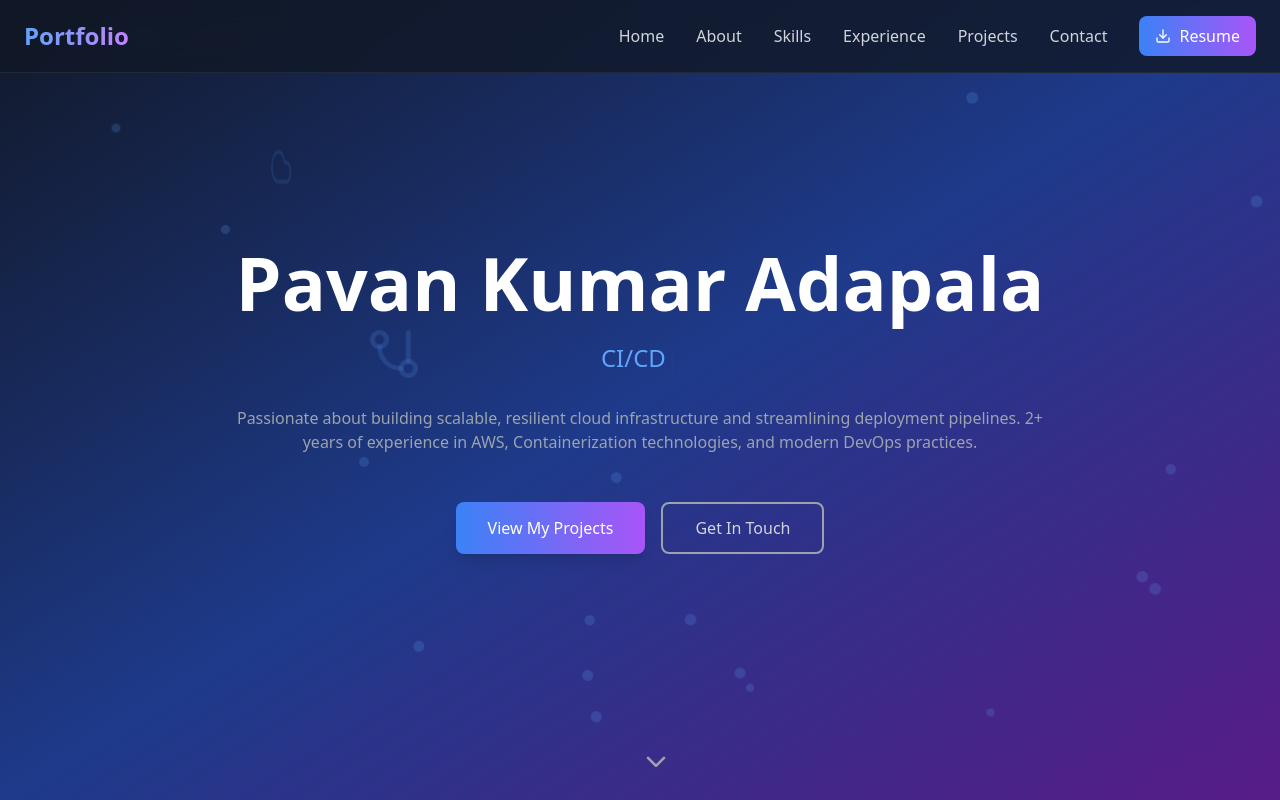
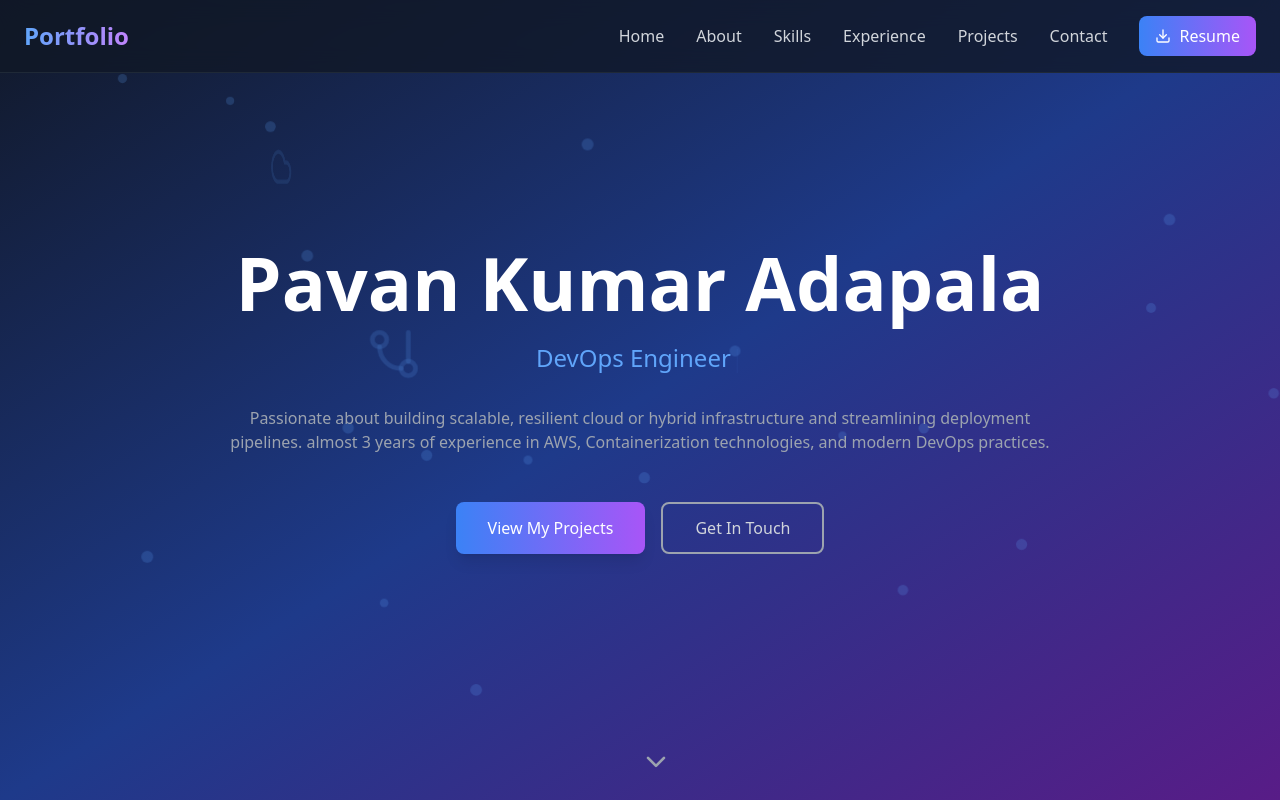
Before and after one commit to Pavan-Kumar-Adapala/Personal_portfolio_3d_animation, a React (Vite) app: page / in a window 1280 px wide. Shown: the top 800 px of the page. Built offline with nearby package versions, Linux system fonts and the light colour scheme.

Commit message:
new workflow file for liniting and static code analysis

```diff
--- a/src/components/Hero.tsx
+++ b/src/components/Hero.tsx
@@ -1,13 +1,13 @@
 import React, { useState, useEffect } from 'react';
 import { motion } from 'framer-motion';
 import { ChevronDown, Cloud, Server, GitBranch } from 'lucide-react';
+
+const texts = ['Cloud Engineer', 'DevOps Engineer', 'Site Reliability Engineer'];
 
 const Hero = () => {
   const [currentText, setCurrentText] = useState('');
   const [currentIndex, setCurrentIndex] = useState(0);
   const [isDeleting, setIsDeleting] = useState(false);
-
-  const texts = ['Cloud Infrastructure', 'CI/CD', 'Automation'];
 
   useEffect(() => {
     const timeout = setTimeout(
@@ -31,7 +31,7 @@ const Hero = () => {
     );
 
     return () => clearTimeout(timeout);
-  }, [currentText, currentIndex, isDeleting, texts]);
+  }, [currentText, currentIndex, isDeleting]);
 
   const floatingIcons = [
     { Icon: Cloud, delay: 0, x: 100, y: 50 },
@@ -131,8 +131,8 @@ const Hero = () => {
             transition={{ duration: 1, delay: 0.6 }}
             className="text-gray-400 mb-12"
           >
-            Passionate about building scalable, resilient cloud infrastructure
-            and streamlining deployment pipelines. 2+ years of experience in
+            Passionate about building scalable, resilient cloud or hybrid infrastructure
+            and streamlining deployment pipelines. almost 3 years of experience in
             AWS, Containerization technologies, and modern DevOps practices.
           </motion.div>
 
```
Also changed, not shown: src/components/Contact.tsx (+0 -7 lines).
